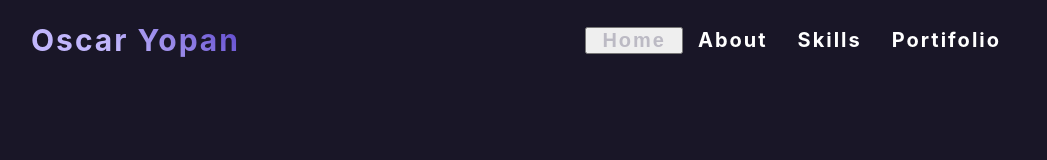
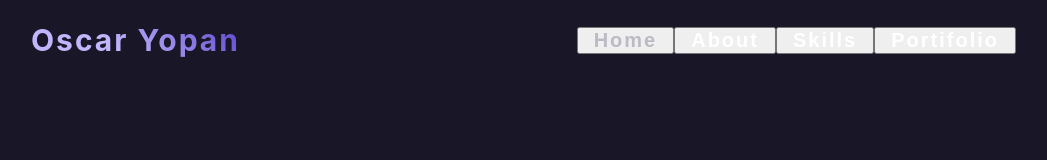
Before and after one commit to OscarYopan/oscar-yopan-portifolio-react-js, a React (Create React App) app: page / in a window 1280 px wide. Shown: the top 160 px of the page, without its empty margins (124-1171 px from the left). Built offline with nearby package versions, Linux system fonts and the light colour scheme; some icons are missing.

Commit message:
Update Header.jsx

```diff
--- a/src/components/Header/Header.jsx
+++ b/src/components/Header/Header.jsx
@@ -11,9 +11,9 @@ function Header() {
           <div  className="menu">
             <ul>
               <li><button onClick={closeMenuOnClick}><a href="#home" className="current">Home</a></button></li>
-              <li><a href="#about">About</a></li>
-              <li><a href="#skills">Skills</a></li>
-              <li><a href="#portifolio">Portifolio</a></li>
+              <li><button onClick={closeMenuOnClick}><a href="#about">About</a></button></li>
+              <li><button onClick={closeMenuOnClick}><a href="#skills">Skills</a></button></li>
+              <li><button onClick={closeMenuOnClick}><a href="#portifolio">Portifolio</a></button></li>
             </ul>
           </div>
           <button className='toggle' onClick={openMenu}><i class="fa-solid fa-bars"></i></button>
@@ -31,13 +31,8 @@ function openMenu() {
 
 // ************** Close Menu on Click *****************
 function closeMenuOnClick() {
-  const links = document.querySelectorAll('menu ul li button a')
   const menuEl = document.querySelector('.menu')
-  for (const link of links) {
-    link.addEventListener('click', () => {
-      menuEl.classList.remove('open')
-    })
-  }
+  menuEl.classList.remove('open')
 }
 
 // ************** Nav Animation ***********************
```
